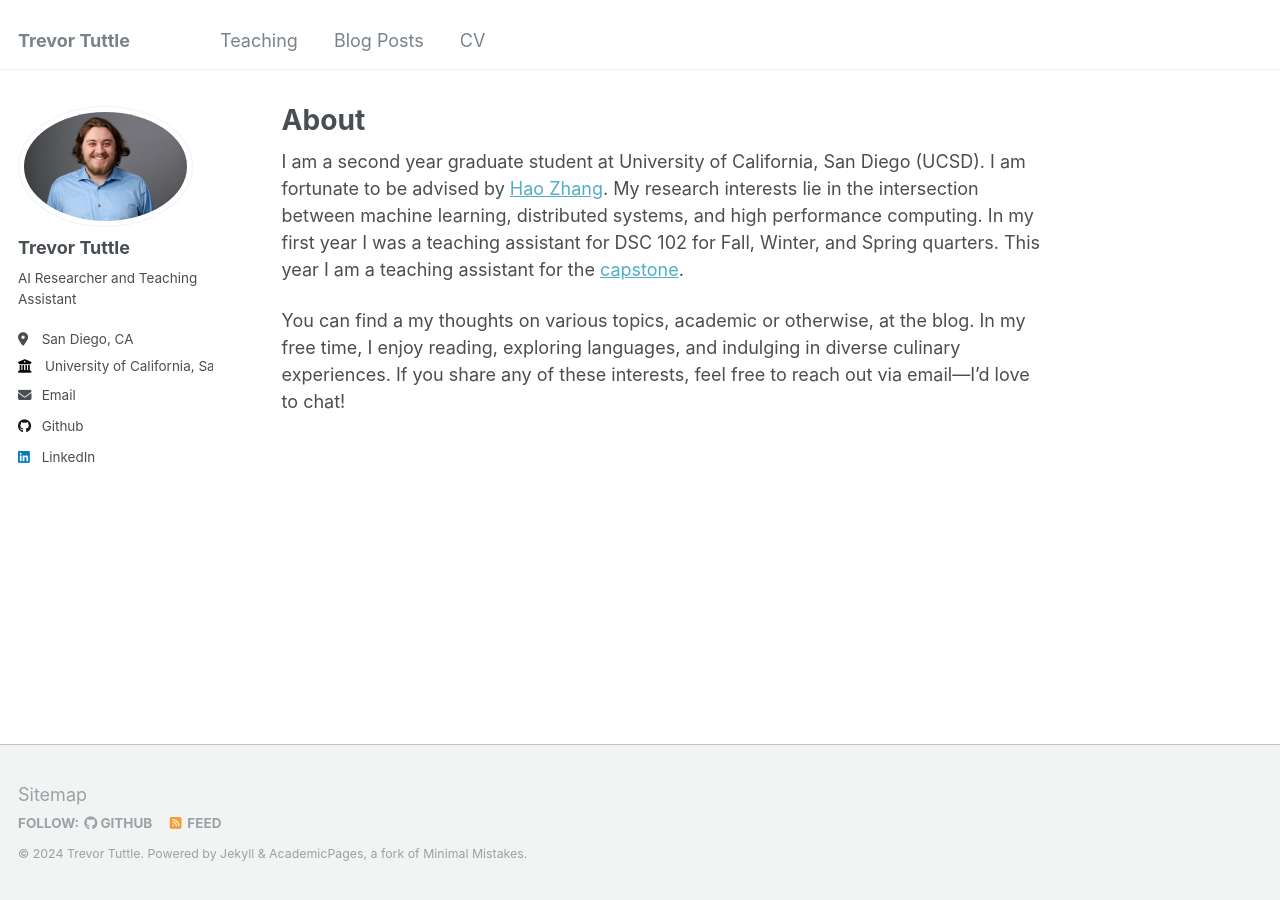
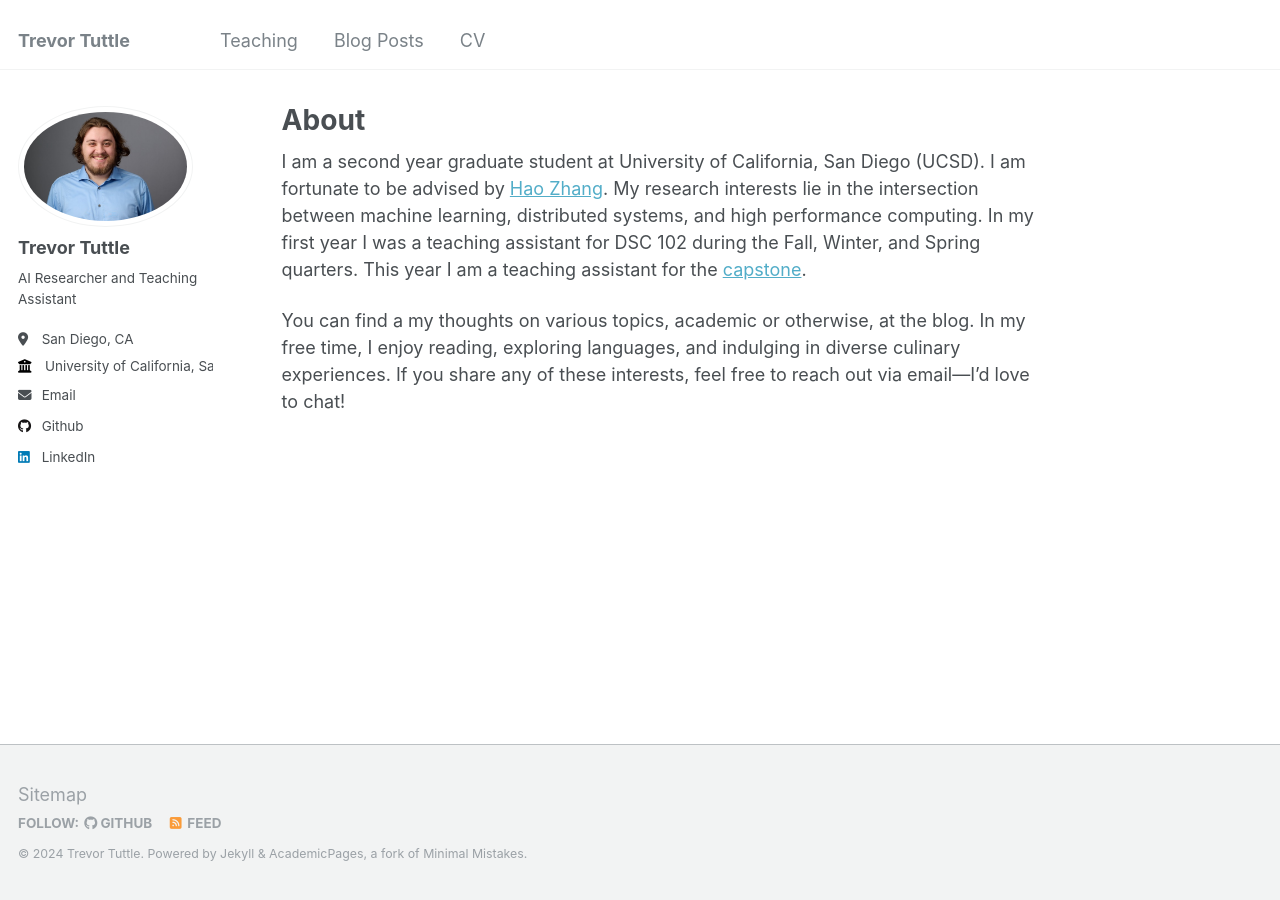
Before and after one commit to tjtuttle/tjtuttle.github.io, a Jekyll site: the page built from _pages/about.md, in a window 1280 px wide. Built offline with Jekyll 4.4.1, drawn with Linux system fonts in a browser that asks for light colours.

Commit message:
Update about.md

```diff
--- a/_pages/about.md
+++ b/_pages/about.md
@@ -8,6 +8,6 @@ redirect_from:
 ---
 
 I am a second year graduate student at University of California, San Diego (UCSD). I am fortunate to be advised by [Hao Zhang](https://cseweb.ucsd.edu/~haozhang/). My research interests lie in the intersection between machine learning, distributed systems, and high performance computing.
-In my first year I was a teaching assistant for DSC 102 for Fall, Winter, and Spring quarters. This year I am a teaching assistant for the [capstone](https://dsc-capstone.org/).
+In my first year I was a teaching assistant for DSC 102 during the Fall, Winter, and Spring quarters. This year I am a teaching assistant for the [capstone](https://dsc-capstone.org/).
 
 You can find a my thoughts on various topics, academic or otherwise, at the blog. In my free time, I enjoy reading, exploring languages, and indulging in diverse culinary experiences. If you share any of these interests, feel free to reach out via email—I’d love to chat!
```
